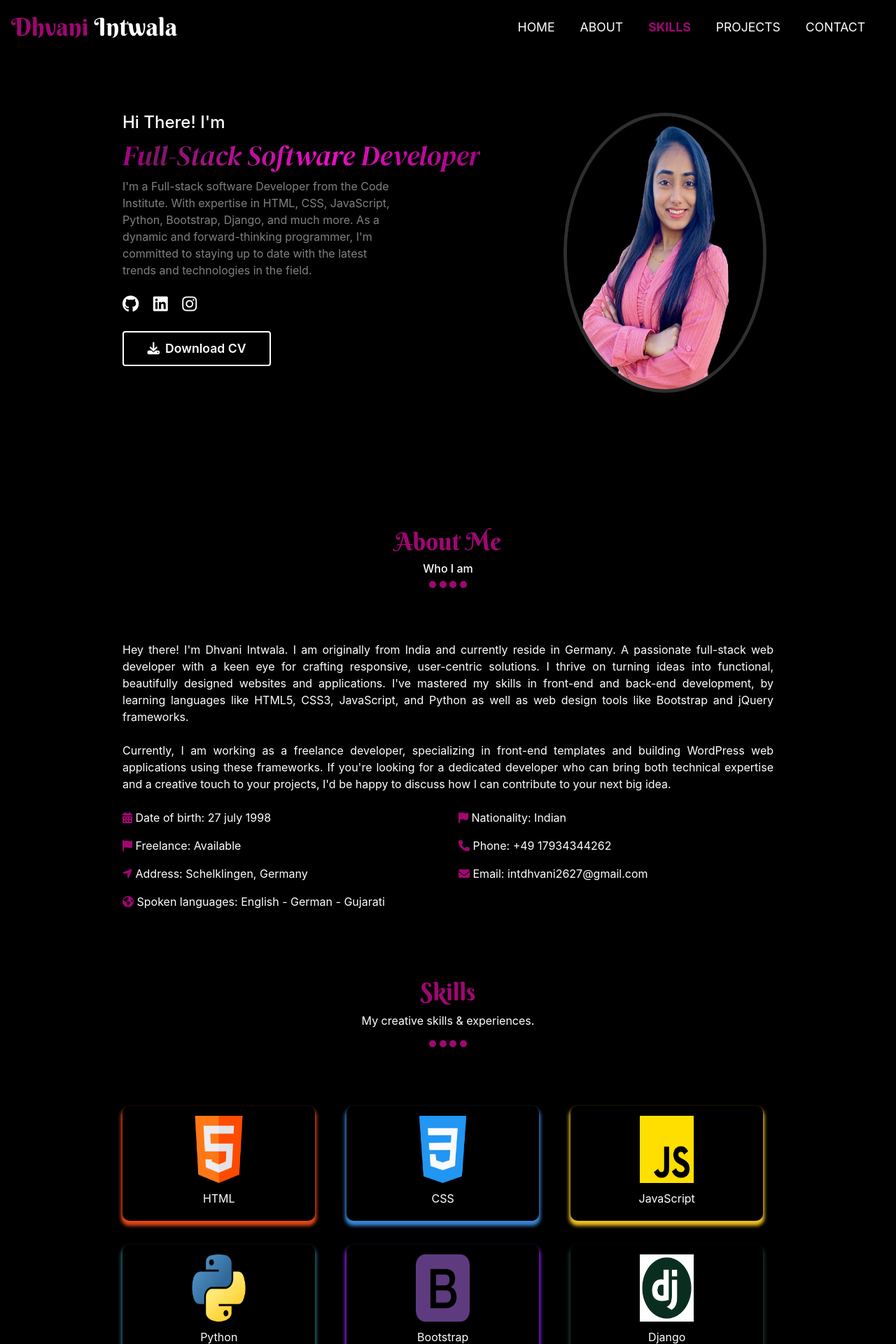
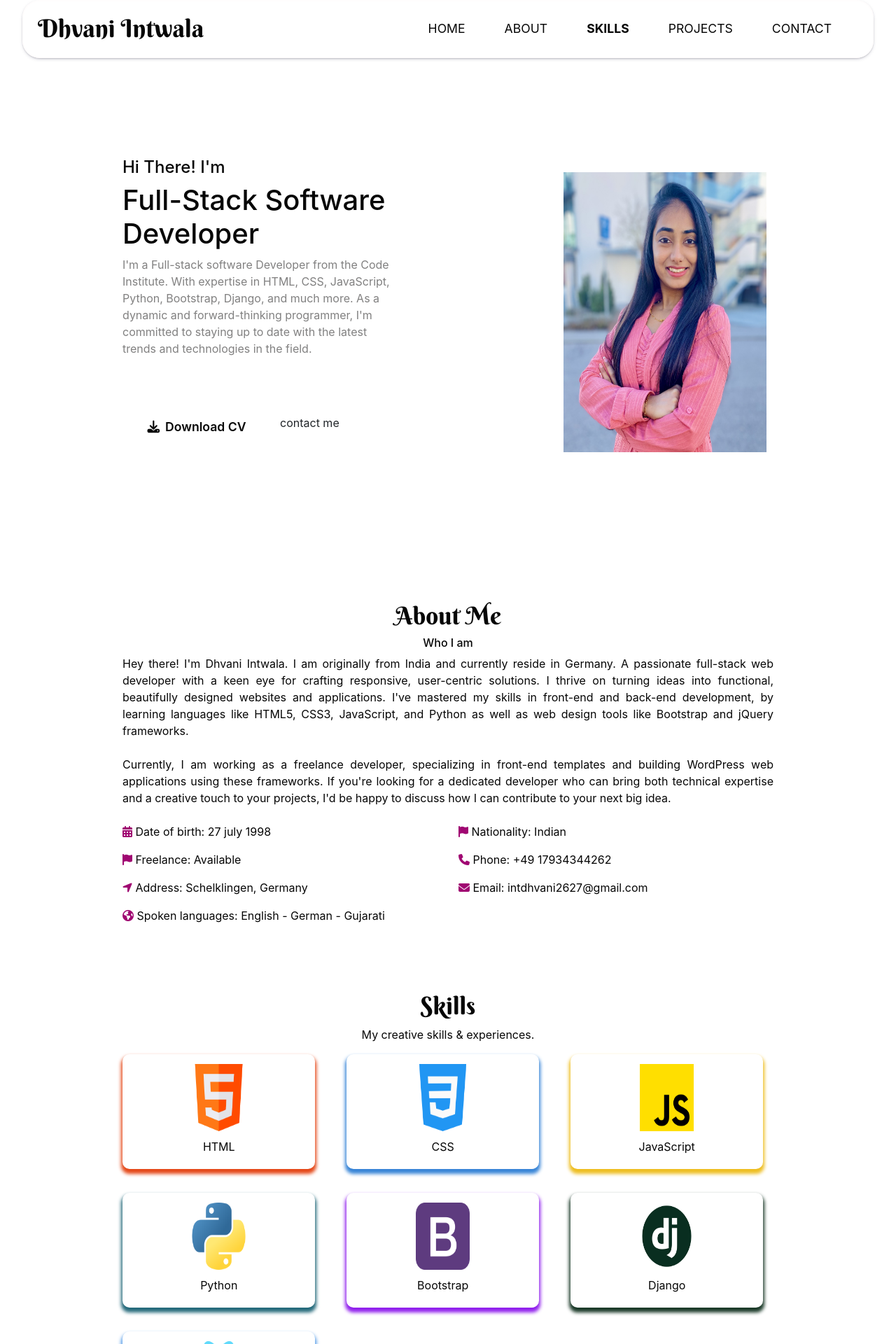
Before and after one commit to Dhvani-intwala/portfolio, a Django app: page / in a window 1280 px wide. Shown: the top 1920 px of the page at 70% size. Run offline with Django 5.2, Linux system fonts and the light colour scheme; some libraries are stand-ins or nearby versions; some web fonts are replaced.

Commit message:
Updated navbar, backround and font-color

```diff
--- a/home/templates/home/index.html
+++ b/home/templates/home/index.html
@@ -24,7 +24,8 @@
                         <a class="link" href="https://www.instagram.com/dhvanionajourney/" target="_blank" rel="noopener" aria-label="Link to instagram page"><i class="fab fa-instagram text-white social-link"></i></a>
                     </div>
                     <div class="d-flex mb-5 mt-4">
-                        <a href="lebenslauf.pdf" download="lebenslauf" class="btn cv-btn button"><i class="fa fa-download mr-2"></i>Download CV</a>
+                        <a href="lebenslauf.pdf" download="lebenslauf" class="btn cv-btn button"><i class="fa fa-download mr-2"></i>Download CV</a><br>
+                        <a href="" class="btn button"><i class=""></i>contact me</a>
                     </div>
                 </div>
 
--- a/my_cv/settings.py
+++ b/my_cv/settings.py
@@ -33,7 +33,7 @@ SECRET_KEY = os.environ.get('SECRET_KEY')
 # SECRET_KEY = "po4u38m-5fdq$n@rn*3de^siaih4un6vxxre1+zzo-l0275yz$d"
 
 # SECURITY WARNING: don't run with debug turned on in production!
-DEBUG = False
+DEBUG = True
 
 ALLOWED_HOSTS = ['127.0.0.1' , 'dhvani-intwala-portfolio-7e446227945f.herokuapp.com']
 
--- a/static/css/style.css
+++ b/static/css/style.css
@@ -17,8 +17,8 @@ body {
     padding: 0;
     box-sizing: border-box;
     text-decoration: none;
-    color: var(--white-color);
-    background-color:#000000;
+    color: var(--black-color);
+    /* background-color:#ffffff; */
     height: 100%;
 }
 
@@ -28,9 +28,9 @@ html{
     scroll-padding: 5rem;
 }
 
-.bg{
+/* .bg{
     background-color: #000000;
-}
+} */
 .container {
     overflow: hidden;
 }
@@ -85,60 +85,78 @@ html{
   }
 
 /********* NAV STYLES  *******/
-
-header{
+header {
     position: relative;
     width: 100%;
+    padding-bottom: 5%;
+
 }
-.navbar-scrolled{
-    background-color: #000000;
+
+.navbar-scrolled {
+    background-color: #ffffff;
     color: #010e1d;
     height: 10%;
-    z-index: 1000;
+    z-index: 1;
 }
 
-.navbar{
+.navbar {
     overflow: hidden;
-    /* padding: 1rem 5rem; */
+    width: 95%;
+    margin: 0 auto;
+    padding-right: 20px;
+    padding-left: 20px;
+    display: flex;
+    justify-content: space-between;
+    align-items: center;
+    border: solid #fffdfd 2px;
+    border-radius: 25px;
+    box-shadow: rgba(50, 50, 93, 0.25) 0px 2px 5px -1px, rgba(0, 0, 0, 0.3) 0px 1px 3px -1px;
 }
 
-ul li a{
+ul.navbar-nav {
+    display: flex;
+    align-items: center;
+    list-style: none;
+    padding-left: 0;
+}
+
+ul li {
+    margin: 0 10px;
+}
+
+ul li a {
     font-size: 1.1rem;
     margin-right: 20px;
-    color: var(--white-color);
+    color: var(--black-color);
+    text-decoration: none;
 }
 
-.logo{
+.logo {
     font-size: 2.2rem;
-    /* margin-left: 20px; */
     font-family: 'Berkshire Swash', cursive;
-    color: var(--white-color);
-}
-.logo:hover{
-    color: var(--white-color);
+    color: var(--black-color);
+    text-decoration: none;
 }
 
-.name{
-    color:rgb(160, 7, 114);
+.logo:hover {
+    color: var(--black-color);
 }
 
 .active {
-    color: var(--pink--color);
+    color: var(--pink-color); /* Fixed typo: was --pink--color */
     font-weight: 700;
 }
 
-.nav-link:hover{
-    color: var(--pink--color);
+.nav-link:hover {
+    color: var(--pink-color); /* Fixed typo */
 }
 
 .title {
     font-size: 35px;
     font-family: 'Berkshire Swash', cursive;
-    color: var(--pink--color);
     text-align: center;
 }
-
-.dot {
+/* .dot {
     height: 10px;
     width: 10px;
     background-color: var(--pink--color);
@@ -146,7 +164,7 @@ ul li a{
     display: inline-block;
     margin-bottom: 70px;
 
-}
+} */
 .social-link{
     font-size: x-large;
 }
@@ -158,8 +176,7 @@ ul li a{
     height: 50vh;
     margin-left: 70px;
     object-fit: fill;
-    border-radius: 50%;
-    border: #2f2f2f 5px solid;
+    /* border-radius: 50%; */
 }
 
 .text-about p{
@@ -174,7 +191,7 @@ ul li a{
 }
 
 .cv-btn{
-    color: var(--white-color);
+    color: var(--black-color);
     font-weight: 600;
     font-size: 1.1rem;
     width: 40%;
@@ -196,35 +213,7 @@ ul li a{
 
 .education {
     font-size: 2.5rem;
-    font-family: 'DM Serif Display', serif;
-    color: transparent;
-    background-image: linear-gradient(to right, #7a1562, #ed0ec8, rgb(154, 3, 124));
-    -webkit-background-clip: text;
-    background-clip: text;
-    animation: education 10s infinite linear;
 }
-
-/* Keyframes */
-@keyframes education {
-    0% {
-        background-position: 0 1600px;
-    }
-    100% {
-        background-position: 1600px 0;
-    }
-}
-
-@keyframes animate__backInUp {
-    0% {
-      opacity: 0;
-      transform: translateY(-25%);
-    }
-    100% {
-      opacity: 1;
-      transform: none;
-    }
-}
-
 
 /********* ABOUT PAGE STYLES  *******/
 .container {
@@ -339,7 +328,7 @@ ul li a{
 }
 
 .card-slide-back {
-    background: linear-gradient(#373737, #fff);
+    background: linear-gradient(#373737, #0000);
     color: #000;
     opacity: 0;
     transform: translateY(0%);
@@ -384,13 +373,13 @@ ul li a{
 }
 
 .contact-form-input{
-    background-color: #000000;
-    color: var(--white-color);
+    background-color: #fcf7f7;
+    color: var(--black-color);
 }
 .contact-btn{
-    color: var(--white-color);
+    color: var(--black-color);
     font-size: 1.1rem;
-    border: var(--white-color) 1px solid;
+    border: var(--black-color) 1px solid;
     padding: 5px 5px 5px 5px;
     width: 15vw;
     text-align: center;
@@ -402,7 +391,7 @@ ul li a{
 }
 
 .error{
-    color:var(--white-color)
+    color:var(--black-color)
 }
 
 /********* FOOTER  *******/
@@ -429,7 +418,7 @@ footer{
 }
 
 hr{
-    background-color: var(--white-color);
+    background-color: var(--black-color);
     width:10vw;
     height: 2px;
 }
@@ -681,8 +670,8 @@ hr{
         margin: 10px auto;
     }
     .navbar {
-        padding: 2px 10px;
-        width: 100vw;
+        width: 95%;
+        padding-right: 10px;
         height: auto;
     }
 
--- a/templates/base.html
+++ b/templates/base.html
@@ -40,8 +40,8 @@
     {% block navbar %}
     <!-- nav bar -->
     <header id="header">
-      <nav class="navbar navbar-expand-lg  w-100 fixed-top bg" id="nav">
-        <a class="navbar-brand logo" href="{% url 'home' %}"><span class="name">Dhvani </span>Intwala</a>
+      <nav class="navbar navbar-expand-lg fixed-top bg" id="nav">
+        <a class="navbar-brand logo" href="{% url 'home' %}">Dhvani Intwala</a>
         <button class="navbar-toggler navbar-dark" type="button" data-toggle="collapse" data-target="#main-nav" aria-controls="navbarSupportedContent" aria-expanded="false" aria-label="Toggle navigation">
           <span class="navbar-toggler-icon"></span>
         </button>
@@ -77,18 +77,18 @@
     {% block content %}
     {% endblock %}
 
-    <footer class="footer mt-auto py-4 bg text-light">
+    <footer class="footer mt-auto py-4 bg ">
       <p class="logo text-center"> <span class="name">Dhvani </span>Intwala</p>
       <p class="footer-text mx-auto text-center"> As a full-stack software developer, I specialize in building robust web applications using the latest technologies. With expertise in frontend and backend development, I strive to deliver high-quality solutions tailored to meet client needs.</p>
       <div class="text-center mt-3">
-          <a class="footer-link" href="https://www.facebook.com/dhwani.dalwadi.3" target="_blank" rel="noopener" aria-label="Link to facebook page"><i class="fab fa-facebook fa-lg ms-3 text-light icon-footer"></i></a>
-          <a class="footer-link" href="https://twitter.com/DhvaniIntwala" target="_blank" rel="noopener" aria-label="Link to twitter page"><i class="fab fa-twitter fa-lg ms-3 text-light icon-footer"></i></a>
-          <a class="footer-link" href="https://www.instagram.com/dhvanionajourney/" target="_blank" rel="noopener" aria-label="Link to instagram page"><i class="fab fa-instagram fa-lg ms-3 text-light icon-footer"></i></a>
-          <a class="footer-link" href="https://github.com/Dhvani-intwala" target="_blank" rel="noopener" aria-label="Link to github page"><i class="fab fa-github fa-lg ms-3 text-light icon-footer"></i></a>
-          <a class="footer-link" href="https://www.linkedin.com/in/dhvani-intwala/" target="_blank" rel="noopener" aria-label="Link to linkedin page"><i class="fab fa-linkedin fa-lg ms-3 text-light icon-footer"></i></a>
+          <a class="footer-link" href="https://www.facebook.com/dhwani.dalwadi.3" target="_blank" rel="noopener" aria-label="Link to facebook page"><i class="fab fa-facebook fa-lg ms-3 icon-footer"></i></a>
+          <a class="footer-link" href="https://twitter.com/DhvaniIntwala" target="_blank" rel="noopener" aria-label="Link to twitter page"><i class="fab fa-twitter fa-lg ms-3 icon-footer"></i></a>
+          <a class="footer-link" href="https://www.instagram.com/dhvanionajourney/" target="_blank" rel="noopener" aria-label="Link to instagram page"><i class="fab fa-instagram fa-lg ms-3 icon-footer"></i></a>
+          <a class="footer-link" href="https://github.com/Dhvani-intwala" target="_blank" rel="noopener" aria-label="Link to github page"><i class="fab fa-github fa-lg ms-3 icon-footer"></i></a>
+          <a class="footer-link" href="https://www.linkedin.com/in/dhvani-intwala/" target="_blank" rel="noopener" aria-label="Link to linkedin page"><i class="fab fa-linkedin fa-lg ms-3 icon-footer"></i></a>
       </div>
       <hr>
-      <p class="m-0 text-center">&copy; Created By Dhvani Intwala | 2024</p>
+      <p class="m-0 text-center">&copy; Created By Dhvani Intwala | Feel free to connect with me on <a class="footer-link" href="https://twitter.com/DhvaniIntwala" target="_blank" rel="noopener" aria-label="Link to twitter page"><i class="fab fa-twitter ms-3"></i></a></p>
     </footer>
 
     <div id="preloader"></div>
```
Also changed, not shown: static/images/Dhvani1.jpg (deleted), static/images/Dhvani11.jpg.
